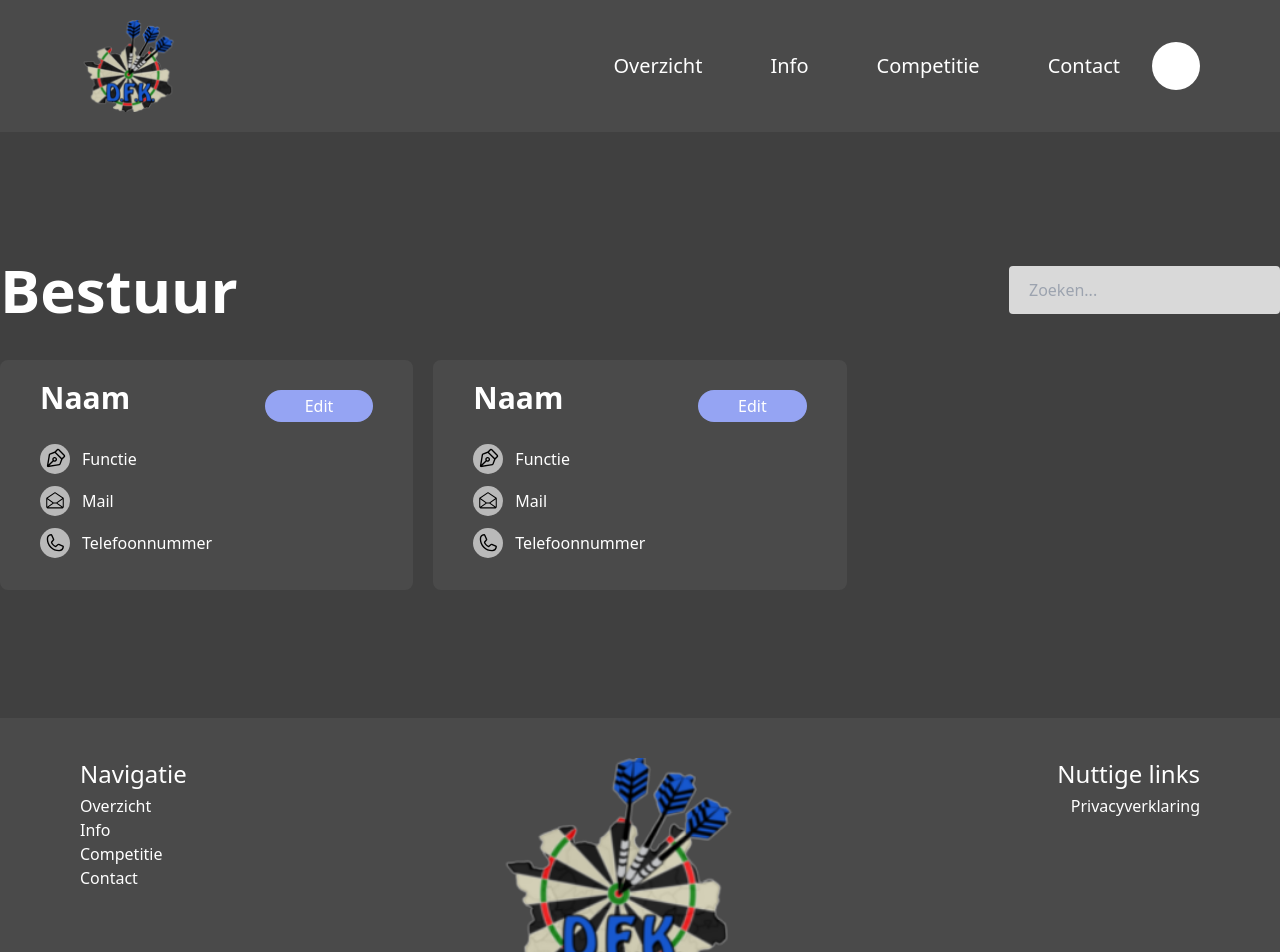
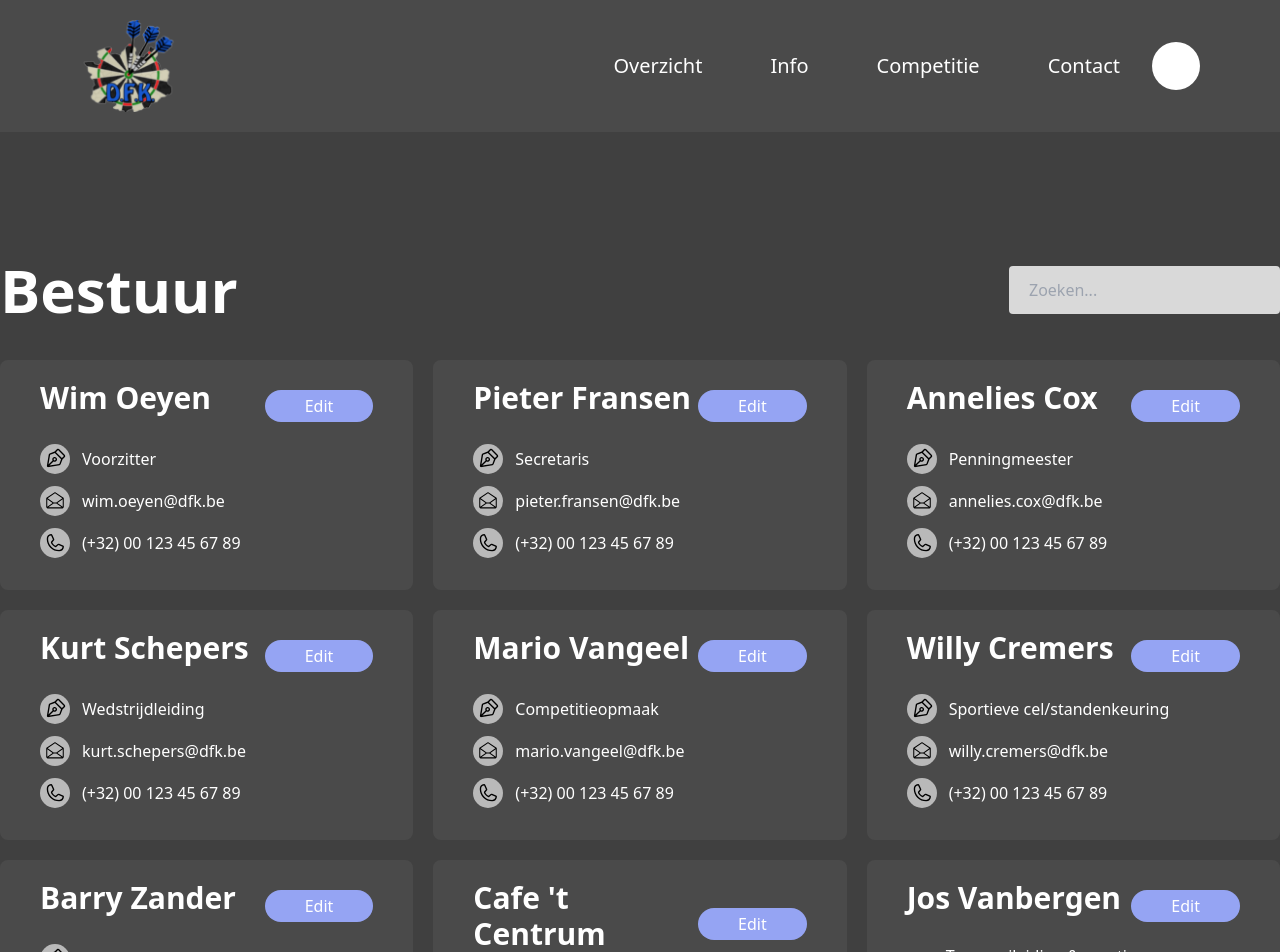
Before and after one commit to syandelbart/2223-Darts_Kempen-001-Website-Dartsfederatie, a Next.js app in the folder code/dfkwebsite/: page /overzicht/bestuur in a window 1280 px wide. Shown: the top 952 px of the page. Built offline with nearby package versions, Linux system fonts and the light colour scheme; some icons are missing; what tailwind-children would draw is missing.

Commit message:
Bestuur data added

```diff
--- a/code/dfkwebsite/components/ManagementCard.tsx
+++ b/code/dfkwebsite/components/ManagementCard.tsx
@@ -2,11 +2,11 @@ import { FunctionComponent } from "react";
 import CardButton from "./CardButton";
 import CardIcon from "./CardIcon";
 
-type managementData = {
+export type managementData = {
   naam: string;
-  functie: string;
-  mail: string;
-  telefoonnummer: string;
+  functie?: string;
+  mail?: string;
+  telefoonnummer?: string;
 };
 
 const ManagementCard : FunctionComponent<managementData> = (props: managementData) => {
@@ -19,9 +19,9 @@ const ManagementCard : FunctionComponent<managementData> = (props: managementDat
         </CardButton>
       </div>
       <div className="my-3">
-        <CardIcon icon={"ph:pen-nib"} text={props.functie} />
-        <CardIcon icon={"ph:envelope-open-light"} text={props.mail} />
-        <CardIcon icon={"ph:phone"} text={props.telefoonnummer} />
+        {props.functie ? <CardIcon icon={"ph:pen-nib"} text={props.functie} /> : null}
+        {props.mail ? <CardIcon icon={"ph:envelope-open-light"} text={props.mail} /> : null}
+        {props.telefoonnummer ? <CardIcon icon={"ph:phone"} text={props.telefoonnummer} /> : null}
       </div>
     </div>
   );
--- a/code/dfkwebsite/pages/overzicht/bestuur/index.tsx
+++ b/code/dfkwebsite/pages/overzicht/bestuur/index.tsx
@@ -1,21 +1,62 @@
 import { NextPage } from "next";
 import { useState } from "react";
 import Card from "../../../components/Card";
-import ManagementCard from "../../../components/ManagementCard";
+import ManagementCard, { managementData } from "../../../components/ManagementCard";
 
-let bestuur = [
+let bestuur : Array<managementData> = [
   {
-    naam: "Naam",
-    functie: "Functie",
-    mail: "Mail",
-    telefoonnummer: "Telefoonnummer",
+    naam: "Wim Oeyen",
+    functie: "Voorzitter",
+    mail: "wim.oeyen@dfk.be",
+    telefoonnummer: "(+32) 00 123 45 67 89",
   },
   {
-    naam: "Naam",
-    functie: "Functie",
-    mail: "Mail",
-    telefoonnummer: "Telefoonnummer",
+    naam: "Pieter Fransen",
+    functie: "Secretaris",
+    mail: "pieter.fransen@dfk.be",
+    telefoonnummer: "(+32) 00 123 45 67 89",
   },
+  {
+    naam: "Annelies Cox",
+    functie: "Penningmeester",
+    mail: "annelies.cox@dfk.be",
+    telefoonnummer: "(+32) 00 123 45 67 89"
+  },
+  {
+    naam: "Kurt Schepers",
+    functie: "Wedstrijdleiding",
+    mail: "kurt.schepers@dfk.be",
+    telefoonnummer: "(+32) 00 123 45 67 89"
+  },
+  {
+    naam: "Mario Vangeel",
+    functie: "Competitieopmaak",
+    mail:"mario.vangeel@dfk.be",
+    telefoonnummer:"(+32) 00 123 45 67 89"
+  },
+  {
+    naam: "Willy Cremers",
+    functie: "Sportieve cel/standenkeuring",
+    mail: "willy.cremers@dfk.be",
+    telefoonnummer: "(+32) 00 123 45 67 89",
+  },
+  {
+    naam: "Barry Zander",
+    functie: "Sporiteve cel/standenkeuring",
+    mail: "barry.zander@dfk.be",
+    telefoonnummer: "+31 652/71.59.60"
+  },
+  {
+    naam: "Cafe 't Centrum",
+    functie: "Ledenbeweging",
+    telefoonnummer: "014/54.97.08"
+  },
+  {
+    naam: "Jos Vanbergen",
+    functie:"Toernooileiding & sportieve cel/standkeuring",
+    mail:"jos.vanbergen@dfk.be",
+    telefoonnummer: "(+32) 00 123 45 67 89"
+  }
 ];
 
 const Bestuur: NextPage = () => {
```
